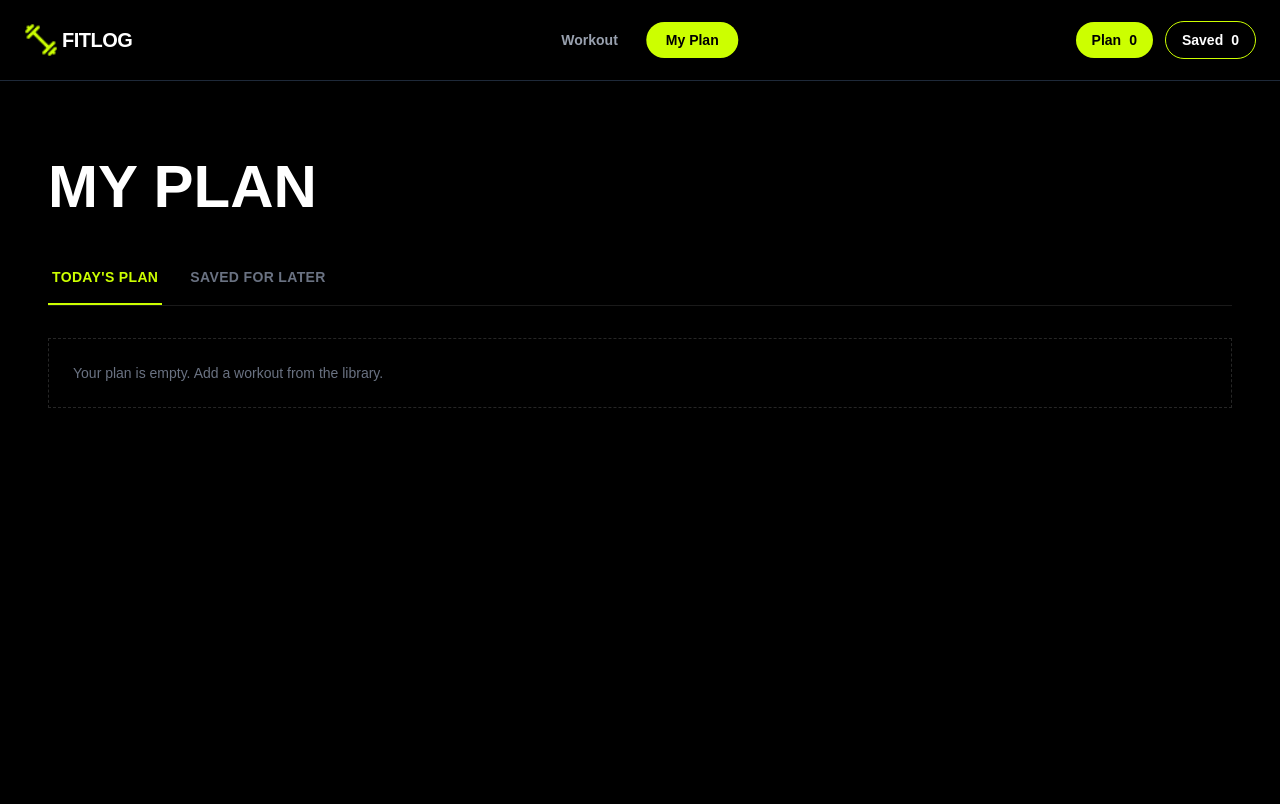
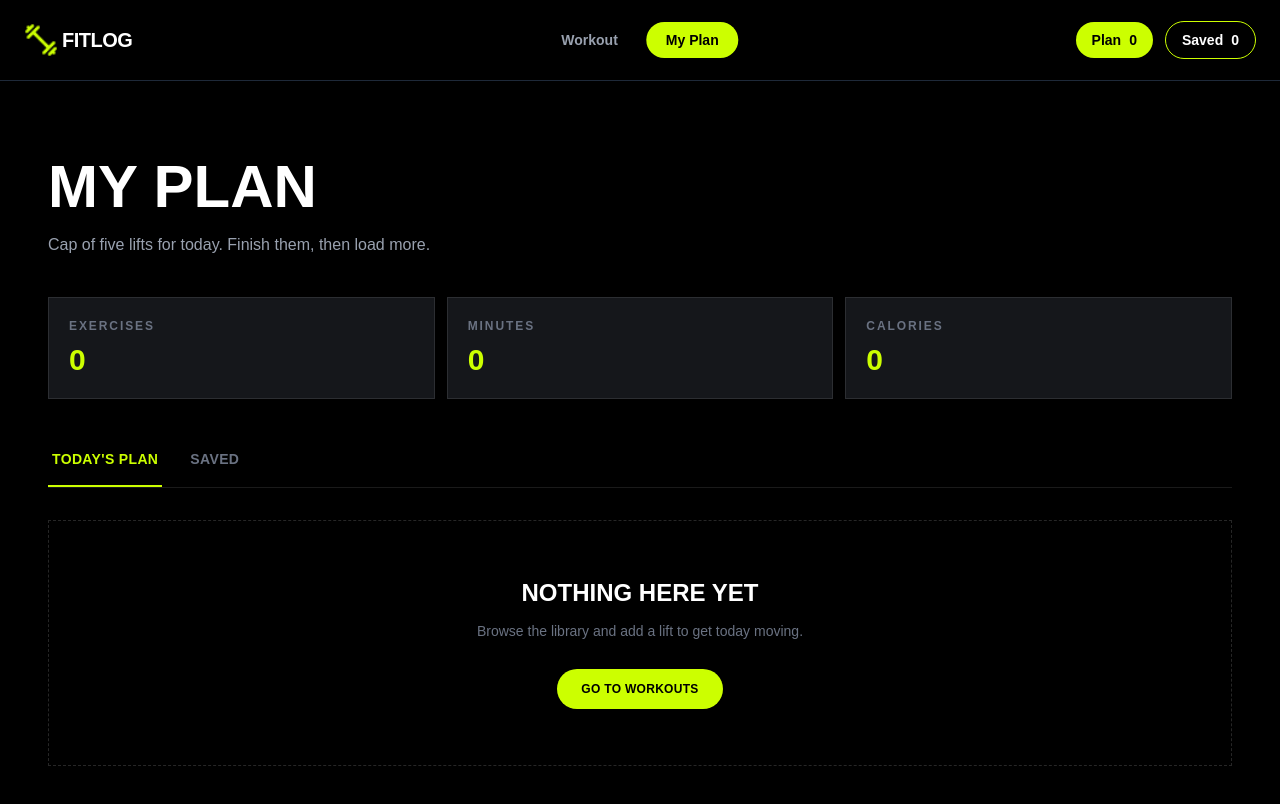
Before and after one commit to fardin-samy/FitLog, a Next.js app: page /my-plan in a window 1280 px wide. Shown: the top 804 px of the page. Built offline with nearby package versions, Linux system fonts and the light colour scheme.

Commit message:
my plan page updated

```diff
--- a/src/app/components/MyPlanClient.js
+++ b/src/app/components/MyPlanClient.js
@@ -1,6 +1,7 @@
 "use client";
 
 import Link from "next/link";
+import Image from "next/image";
 import { useEffect, useState } from "react";
 
 const readWorkouts = (key) => {
@@ -11,45 +12,105 @@ const readWorkouts = (key) => {
   }
 };
 
-function WorkoutList({ workouts, emptyMessage }) {
-  if (workouts.length === 0) {
-    return <p className="border border-dashed border-white/15 p-6 text-sm text-gray-500">{emptyMessage}</p>;
+function EmptyState() {
+  return (
+    <div className="border border-dashed border-white/15 px-6 py-14 text-center">
+      <h2 className="text-2xl font-black uppercase">Nothing Here Yet</h2>
+      <p className="mt-3 text-sm text-gray-500">
+        Browse the library and add a lift to get today moving.
+      </p>
+      <Link
+        href="/"
+        className="mt-7 inline-flex rounded-full bg-[#ccff00] px-6 py-3 text-xs font-black uppercase tracking-wide text-black transition hover:bg-white"
+      >
+        Go to workouts
+      </Link>
+    </div>
+  );
 }
 
-  return (
-    <div className="grid gap-4 sm:grid-cols-2 lg:grid-cols-3">
-      {workouts.map((workout) => (
-        <article key={workout.id} className="border border-white/10 bg-[#15171b] p-5">
+function WorkoutList({ workouts, onRemove, onMarkDone }) {
+  if (workouts.length === 0) {
+    return <EmptyState />;
+  }
+
+  return <div className="space-y-4">{workouts.map((workout) => (
+    <article
+      key={workout.id}
+      className={`grid gap-5 border border-white/10 bg-[#15171b] p-4 sm:grid-cols-[7rem_1fr_auto] sm:items-center ${
+        workout.completed ? "opacity-60" : ""
+      }`}
+    >
+      <div className="relative h-28 overflow-hidden bg-black">
+        <Image
+          src={workout.image}
+          alt={workout.name}
+          fill
+          sizes="112px"
+          className="object-contain p-2"
+        />
+      </div>
+
+      <div className="min-w-0">
         <div className="flex flex-wrap gap-2">
-            {workout.muscleGroups.map((group) => (
+          {workout.muscleGroups?.map((group) => (
             <span key={group} className="text-xs font-bold uppercase tracking-[0.14em] text-[#ccff00]">
               {group}
             </span>
           ))}
         </div>
-          <h3 className="mt-3 text-xl font-black uppercase">{workout.name}</h3>
-          <p className="mt-2 text-sm text-gray-500">{workout.duration} min / {workout.caloriesBurned} kcal</p>
+        <h3 className={`mt-2 text-xl font-black uppercase ${workout.completed ? "line-through" : ""}`}>
+          {workout.name}
+        </h3>
+        <p className="mt-1 text-sm text-gray-500">{workout.equipment}</p>
+        <div className="mt-3 flex flex-wrap gap-x-5 gap-y-2 text-xs text-gray-400">
+          <span>⏱ {workout.duration} min</span>
+          <span>🔥 {workout.caloriesBurned} kcal</span>
+          <span>★ {workout.rating}</span>
+        </div>
+      </div>
+
+      <div className="flex flex-wrap items-center gap-2 sm:justify-end">
         <Link
           href={`/workout/${workout.id}`}
-            className="mt-5 inline-flex rounded-full border border-[#ccff00] px-4 py-2 text-xs font-black uppercase tracking-wide text-[#ccff00] hover:bg-[#ccff00] hover:text-black"
+          className="inline-flex rounded-full border border-[#ccff00] px-4 py-2 text-xs font-black uppercase tracking-wide text-[#ccff00] hover:bg-[#ccff00] hover:text-black"
         >
           View Details
         </Link>
+        {onMarkDone && (
+          <button
+            type="button"
+            onClick={() => onMarkDone(workout.id)}
+            disabled={workout.completed}
+            className="inline-flex rounded-full border border-white/20 px-4 py-2 text-xs font-black uppercase tracking-wide text-white hover:border-[#ccff00] disabled:cursor-default disabled:border-[#ccff00]/40 disabled:text-[#ccff00]/60"
+          >
+            {workout.completed ? "Done" : "Mark as Done"}
+          </button>
+        )}
+        <button
+          type="button"
+          onClick={() => onRemove(workout.id)}
+          aria-label={`Remove ${workout.name}`}
+          className="inline-flex h-9 w-9 items-center justify-center rounded-full border border-white/20 text-lg text-gray-400 hover:border-red-400 hover:text-red-400"
+        >
+          ×
+        </button>
+      </div>
     </article>
-      ))}
-    </div>
-  );
+  ))}</div>;
 }
 
 export default function MyPlanClient() {
   const [plan, setPlan] = useState([]);
   const [saved, setSaved] = useState([]);
   const [activeTab, setActiveTab] = useState("plan");
+  const [loading, setLoading] = useState(true);
 
   useEffect(() => {
     const update = () => {
       setPlan(readWorkouts("fitlog-plan"));
       setSaved(readWorkouts("fitlog-saved"));
+      setLoading(false);
     };
 
     update();
@@ -61,15 +122,58 @@ export default function MyPlanClient() {
     };
   }, []);
 
+  const updateStorage = (key, nextWorkouts) => {
+    localStorage.setItem(key, JSON.stringify(nextWorkouts));
+    window.dispatchEvent(new Event("fitlog-storage-update"));
+  };
+
+  const removeWorkout = (key, id) => {
+    const nextWorkouts = readWorkouts(key).filter((workout) => workout.id !== id);
+    updateStorage(key, nextWorkouts);
+    if (key === "fitlog-plan") setPlan(nextWorkouts);
+    if (key === "fitlog-saved") setSaved(nextWorkouts);
+  };
+
+  const markPlanWorkoutDone = (id) => {
+    const nextPlan = readWorkouts("fitlog-plan").map((workout) => (
+      workout.id === id ? { ...workout, completed: true } : workout
+    ));
+    updateStorage("fitlog-plan", nextPlan);
+    setPlan(nextPlan);
+  };
+
+  const metrics = plan.reduce(
+    (totals, workout) => ({
+      exercises: totals.exercises + 1,
+      minutes: totals.minutes + Number(workout.duration || 0),
+      calories: totals.calories + Number(workout.caloriesBurned || 0),
+    }),
+    { exercises: 0, minutes: 0, calories: 0 }
+  );
+
   return (
     <main className="min-h-screen bg-black px-6 py-16 text-white sm:px-10 lg:px-12">
       <div className="mx-auto max-w-7xl">
         <h1 className="mt-3 text-4xl font-black uppercase sm:text-6xl">My Plan</h1>
+        <p className="mt-4 max-w-xl text-gray-400">Cap of five lifts for today. Finish them, then load more.</p>
+
+        <div className="mt-10 grid gap-3 sm:grid-cols-3">
+          {[
+            ["Exercises", metrics.exercises],
+            ["Minutes", metrics.minutes],
+            ["Calories", metrics.calories],
+          ].map(([label, value]) => (
+            <div key={label} className="border border-white/10 bg-[#15171b] p-5">
+              <p className="text-xs font-bold uppercase tracking-[0.16em] text-gray-500">{label}</p>
+              <p className="mt-2 text-3xl font-black text-[#ccff00]">{value}</p>
+            </div>
+          ))}
+        </div>
 
         <div className="mt-12 border-b border-white/10" role="tablist" aria-label="Workout lists">
           {[
             ["plan", "Today's Plan"],
-            ["saved", "Saved For Later"],
+            ["saved", "Saved"],
           ].map(([tab, label]) => (
             <button
               key={tab}
@@ -89,14 +193,15 @@ export default function MyPlanClient() {
         </div>
 
         <section className="mt-8" role="tabpanel">
+          {loading ? (
+            <p className="py-12 text-sm font-bold tracking-[0.16em] text-gray-500">Loading workouts…</p>
+          ) : (
             <WorkoutList
               workouts={activeTab === "plan" ? plan : saved}
-            emptyMessage={
-              activeTab === "plan"
-                ? "Your plan is empty. Add a workout from the library."
-                : "Nothing saved yet."
-            }
+              onRemove={(id) => removeWorkout(activeTab === "plan" ? "fitlog-plan" : "fitlog-saved", id)}
+              onMarkDone={activeTab === "plan" ? markPlanWorkoutDone : null}
             />
+          )}
         </section>
       </div>
     </main>
```
Lines whose indentation alone changed are shown as unchanged.
